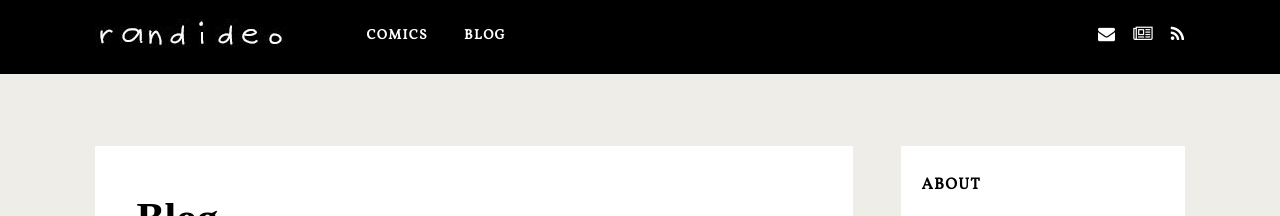
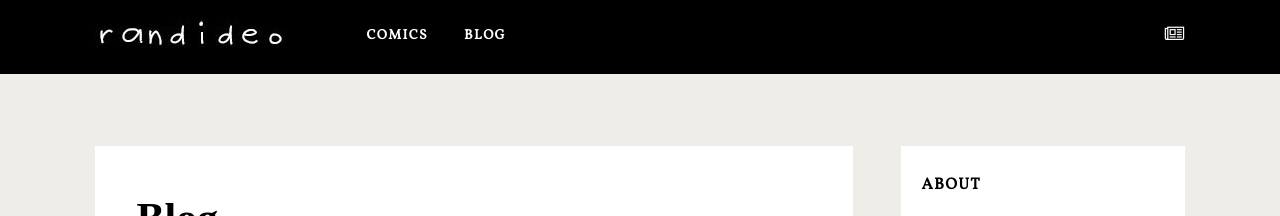
Before and after one commit to randideo/randideo.github.io, a Jekyll site: the page built from blog.html, in a window 1280 px wide. Shown: the top 216 px of the page. Built offline with Jekyll 4.4.1, drawn with Linux system fonts in a browser that asks for light colours; nearby versions of some CDN libraries; some web fonts are replaced; comment, search, counter and statistics services are not loaded.

Commit message:
Update header.html

```diff
--- a/_includes/header.html
+++ b/_includes/header.html
@@ -40,9 +40,9 @@
 </ul>
 
 <ul class="social-media-iconsnbt">
-<li><a href="http://feeds.feedburner.com/randideo" target='_blank'><i class='fa fa-envelope'></i></a></li>
+
 <li><a href="http://feeds.feedburner.com/randideo" target='_blank'><i class='fa fa-newspaper-o'></i></a></li>
-<li><a href="http://feeds.feedburner.com/randideo" target='_blank'><i class='fa fa-rss'></i></a></li>
+
 </ul>
 
 </div><!-- #menu-primary .menu-container -->
```
